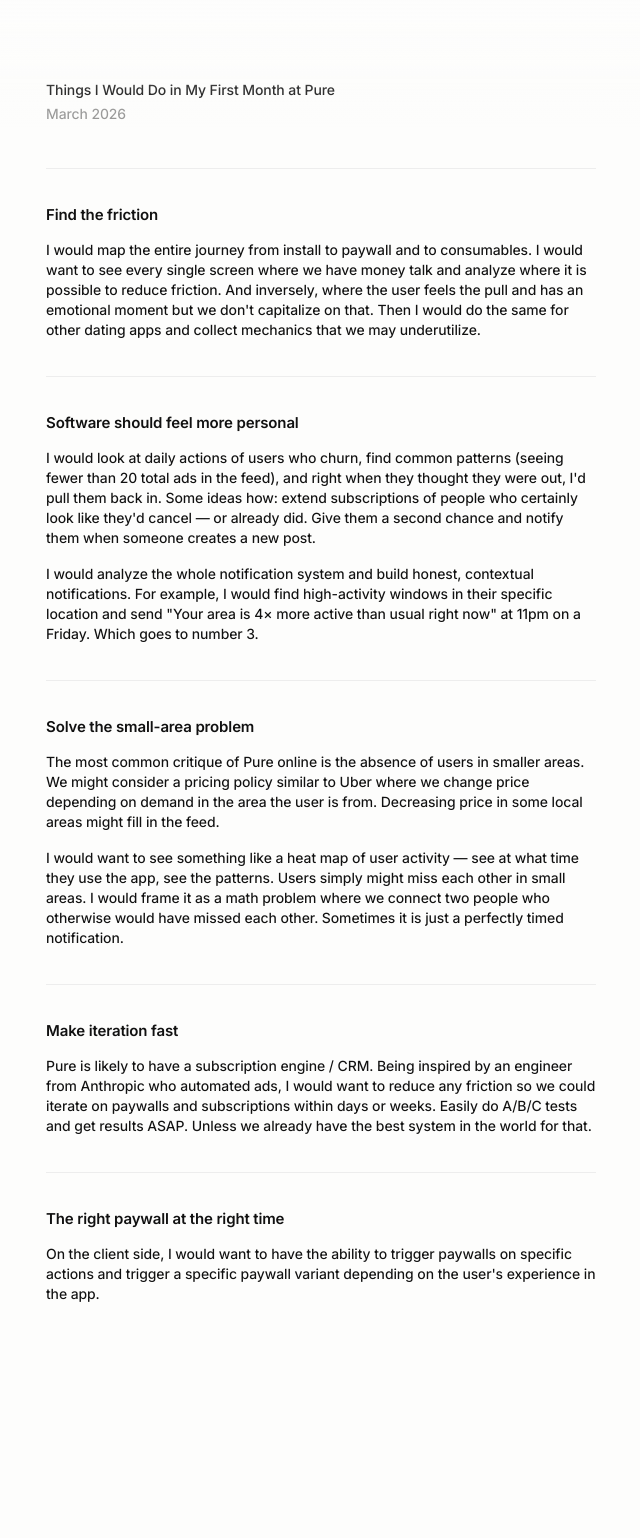
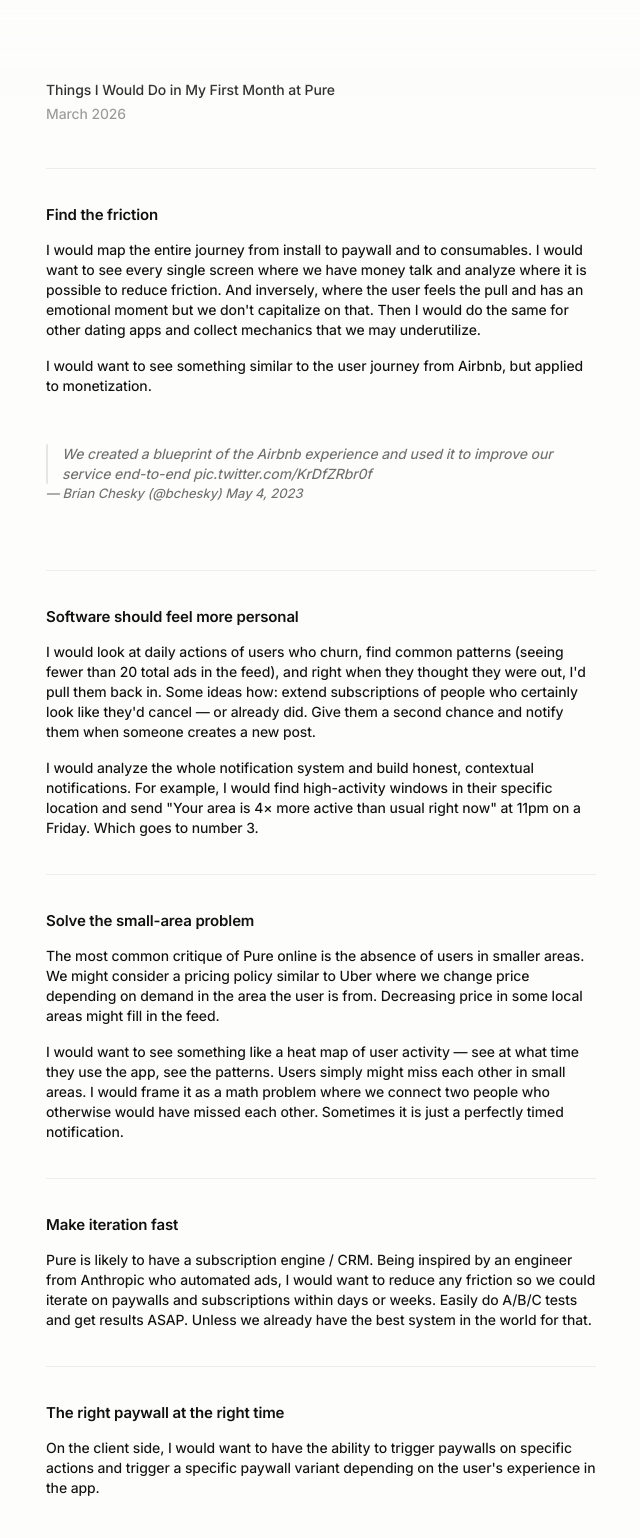
Before and after one commit to PyshnovT/pyshnovt.github.io, a Jekyll site: the page pure.html, which Jekyll copies as it is, in a window 1280 px wide. Shown: the whole page, without its empty margins (319-959 px from the left). Built offline with Jekyll 4.4.1, drawn with Linux system fonts in a browser that asks for light colours; comment, search, counter and statistics services are not loaded; before the commit the page ends 1344 px from its top, so only the background shows below that.

Commit message:
Update pure.html

```diff
--- a/pure.html
+++ b/pure.html
@@ -524,6 +524,20 @@
           And inversely, where the user feels the pull and has an emotional moment but we don't capitalize on that.
           Then I would do the same for other dating apps and collect mechanics that we may underutilize.</p>
 
+        <p>I would want to see something similar to the user journey from Airbnb, but applied to monetization.</p>
+
+        <div style="padding-top: 1rem;">
+          <blockquote class="twitter-tweet">
+            <p lang="en" dir="ltr">We created a blueprint of the Airbnb experience and used it to improve our service
+              end-to-end <a href="https://t.co/KrDfZRbr0f">pic.twitter.com/KrDfZRbr0f</a></p>&mdash; Brian Chesky
+            (@bchesky) <a href="https://twitter.com/bchesky/status/1654137863007612930?ref_src=twsrc%5Etfw">May 4,
+              2023</a>
+          </blockquote>
+          <script async src="https://platform.twitter.com/widgets.js" charset="utf-8"></script>
+          <!-- <iframe src="https://platform.twitter.com/embed/Tweet.html?id=1654137863007612930"
+            style="width: 100%; border: none; max-width: 550px;" height="300" allowfullscreen></iframe> -->
+        </div>
+
         <div class="section-divider">
           <hr>
           <div class="heading-wrap">
```
